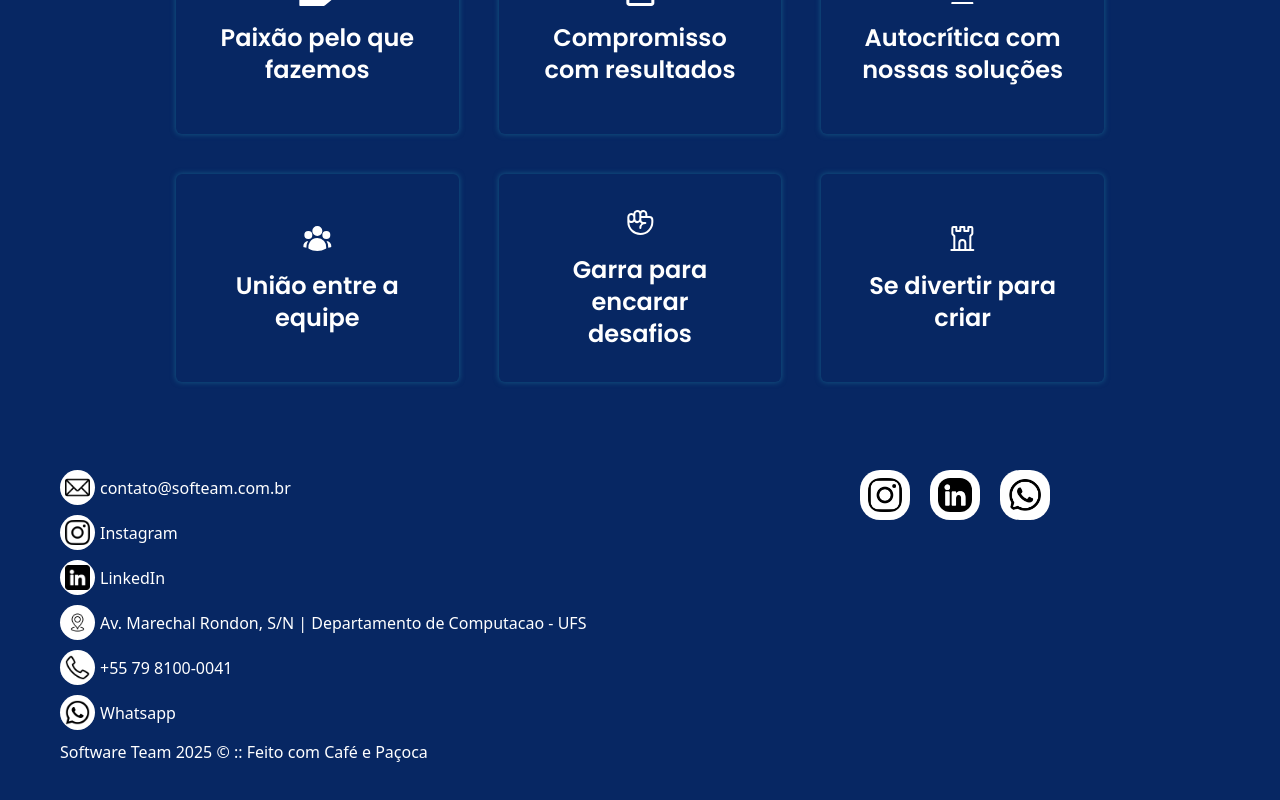
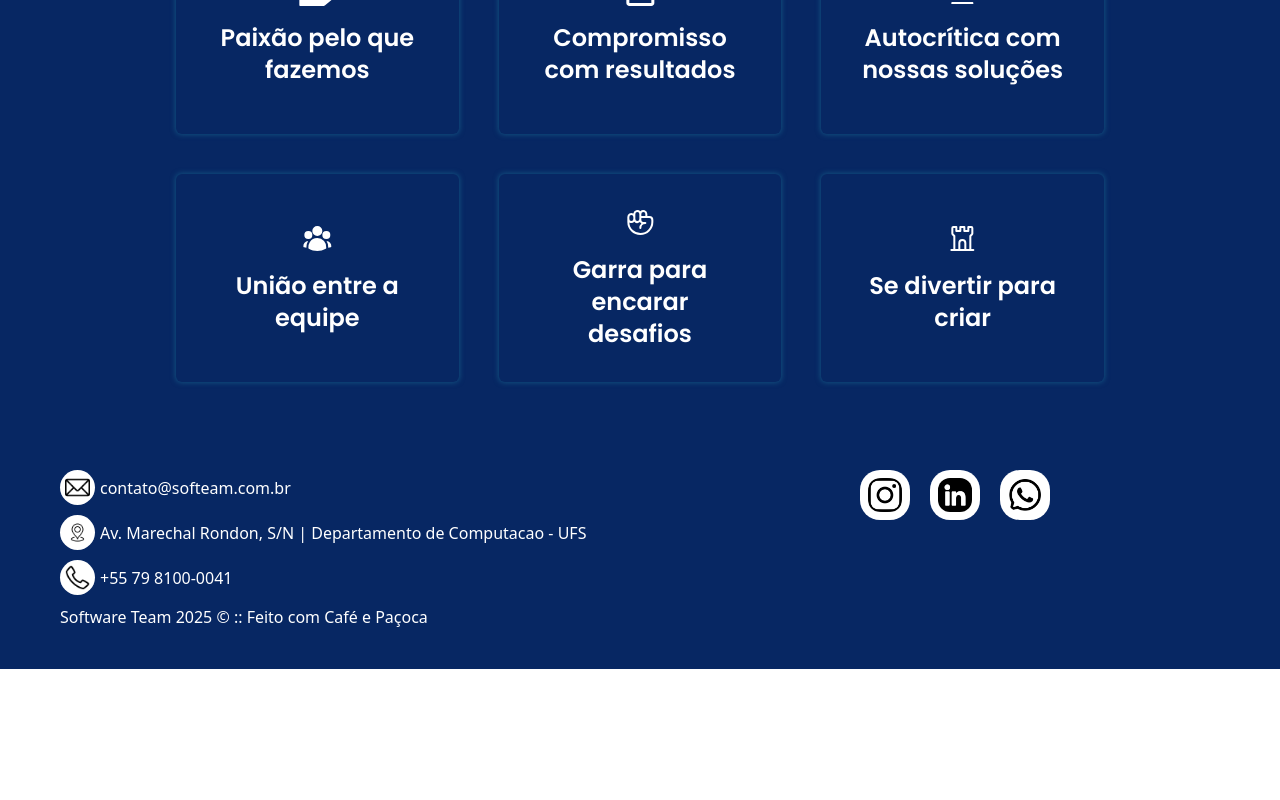
Before and after one commit to softeam-org/landing-page, a Next.js app: page / in a window 1280 px wide. Shown: the part 1738-2538 px from the top of the page. After the commit the page ends 2407 px from the top, so only its background shows below. Built offline with nearby package versions, Linux system fonts and the light colour scheme.

Commit message:
fix: Remove repeated icons

```diff
--- a/app/components/footer/footer.tsx
+++ b/app/components/footer/footer.tsx
@@ -6,11 +6,8 @@ const textBotton = "Software Team 2025 \u00A9 :: Feito com Café e Paçoca";
 
 const information = [
   { icon: "/email.png", text: "contato@softeam.com.br" },
-  { icon: "/instagram.png", text: "Instagram" },
-  { icon: "/linkedin.png", text: "LinkedIn" },
   { icon: "/location.png", text: "Av. Marechal Rondon, S/N | Departamento de Computacao - UFS" },
   { icon: "/phone.png", text: "+55 79 8100-0041" },
-  { icon: "/whatsapp.png", text: "Whatsapp" },
 ];
 
 const socialNetworks = [
```
